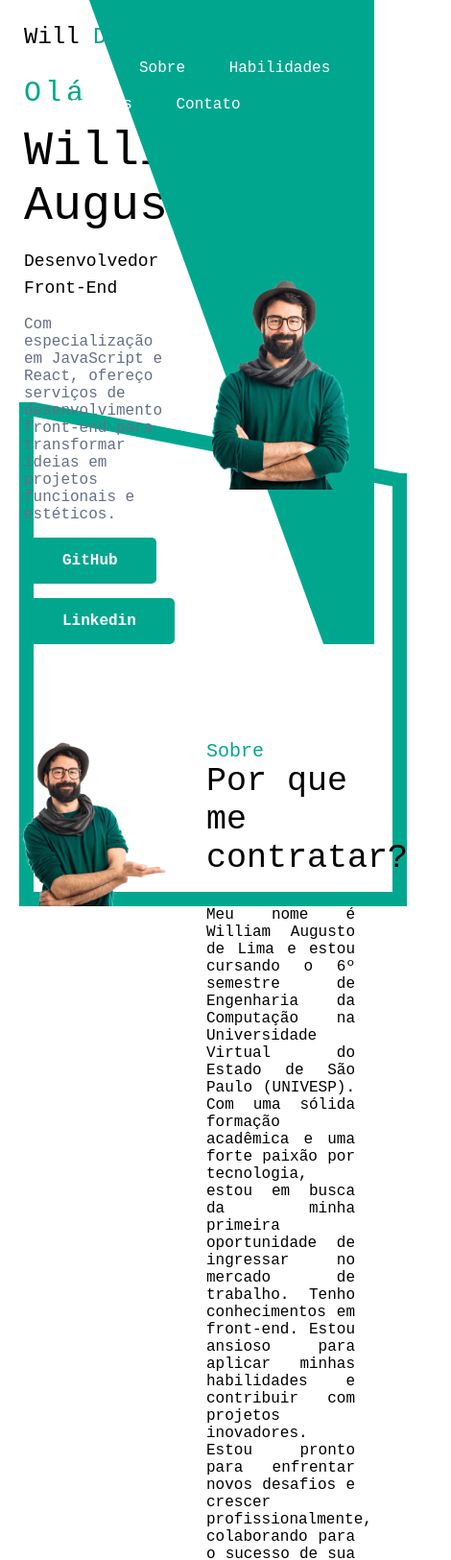
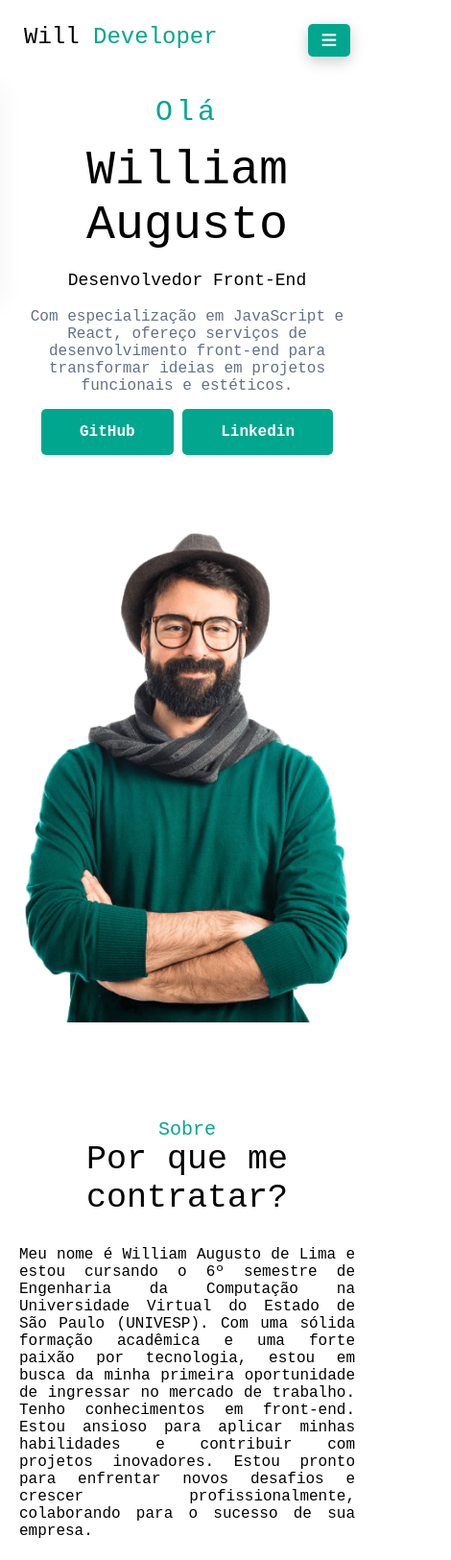
Before and after one commit to will-developer/Portifolio, a plain HTML site: page index.html in a window 390 px wide. Shown: the top 1625 px of the page at 96% size, 470 px wide, since content can reach past the window. Drawn offline with Linux system fonts and the light colour scheme.

Commit message:
responsividade

```diff
--- a/css/style.css
+++ b/css/style.css
@@ -150,6 +150,24 @@ img{
 
 .navbar.sticky .nav-link{
   color: var(--principal)
+}
+
+.menu-btn{
+  background-color: var(--principal);
+  height: 34px;
+  width: 44px;
+  box-shadow: var(--sombra-preta);
+  border-radius: 5px;
+  line-height: 38px;
+  text-align: center;
+  color: var(--branco);
+  font-size: 17px;
+  display: none;
+}
+
+.navbar.sticky .menu-btn{
+  color: var(--principal);
+  background-color: var(--branco);
 }
 
 /* ========== Home ========= */
@@ -399,6 +417,7 @@ font-size: 24px;
   background-color: var(--branco);
   margin-right: 20px;
   color: var(--principal);
+  margin-bottom: 20px;
   transition: all 0.3s ease;
 }
 
@@ -406,6 +425,10 @@ font-size: 24px;
 .portfolio-filter button.active {
   background-color: var(--principal);
   color: white;
+}
+
+.portfolio-filter button:last-child {
+  margin: 0;
 }
 
 .portfolio-item{
@@ -607,3 +630,99 @@ font-size: 24px;
   font-weight: 300;
   margin: 8px 0 0;
 }
+
+@media (max-width: 991px) {
+  .menu {
+    position: fixed;
+    left: -100%;
+    top: 80px;
+    flex-direction: column;
+    background-color: var(--principal);
+    width: 100%;
+    text-align: center;
+    box-shadow: 0 10px 27px rgba(0,0,0,.05);
+    transition: all 0.5s ease
+  }
+
+  .menu.active{
+    left: 0;
+  }
+
+  .navbar.sticky .menu{
+    background-color: var(--branco);
+    top: 65px;
+  }
+
+  .nav-item{
+    display: block;
+    margin: 6px 0;
+  }
+
+  .navbar.sticky .nav-link{
+    color: var(--principal);
+  }
+
+  .menu-btn{
+    display: block;
+    z-index: 999;
+  }
+
+  .hero-shape {
+    display: none;
+  }
+
+  .home-text {
+    text-align: center;
+    margin-top: 20px;
+  }
+
+  .home-text,
+  .home-image{
+    flex: 0 0 100%;
+    max-width: 100%;
+  }
+
+  .home-image{
+    display: flex;
+    justify-content: center;
+  }
+
+  .img-box{
+  margin-top: 30px;
+  }
+
+  .about-image {
+    display: none;
+  }
+
+  .about-content {
+    flex: 0 0 75%;
+    max-width: 75%;
+  }
+
+  .section-title {
+    text-align: center;
+  }
+
+  .portfolio-item,
+  .skill-item {
+    flex: 0 0 50%;
+    max-width: 50%;
+  }
+}
+
+@media (max-width: 767px) {
+  .skill-item,
+  .portfolio-item,
+  .contact-item,
+  .w-50,
+  .about-content{
+    flex: 0 0 100%;
+    max-width: 100%;
+  }
+
+  .hardskill-item{
+    flex: 0 0 50%;
+    max-width: 50%;
+  }
+}
--- a/index.html
+++ b/index.html
@@ -19,13 +19,18 @@
       <div class="row justify-content-between">
         <div class="logo"><a href="index.html">Will <span>Developer</span></a>
         </div>
-        <ul class="menu">
-          <li class="nav-item"><a href="#home" class="nav-link active">Home <span></span></a></li>
-          <li class="nav-item"><a href="#about" class="nav-link">Sobre <span></span></a></li>
-          <li class="nav-item"><a href="#skill" class="nav-link">Habilidades <span></span></a></li>
-          <li class="nav-item"><a href="#portfolio" class="nav-link">Projetos <span></span></a></li>
-          <li class="nav-item"><a href="#contact" class="nav-link">Contato <span></span></a></li>
-        </ul>
+        <div class="links">
+          <ul class="menu">
+            <li class="nav-item"><a href="#home" class="nav-link active">Home</a></li>
+            <li class="nav-item"><a href="#about" class="nav-link">Sobre</a></li>
+            <li class="nav-item"><a href="#skill" class="nav-link">Habilidades</a></li>
+            <li class="nav-item"><a href="#portfolio" class="nav-link">Projetos</a></li>
+            <li class="nav-item"><a href="#contact" class="nav-link">Contato</a></li>
+          </ul>
+        </div>
+        <div class="menu-btn">
+          <i class="fas fa-bars"></i>
+        </div>
       </div>
     </div>
   </nav>
@@ -56,7 +61,7 @@
   <!-- ==========Começo da Seção 'Sobre'========== -->
   <section class="about-section section-padding" id="about">
     <div class="container">
-      <div class="row">
+      <div class="row align-items-center justify-content-center">
         <div class="about-image">
           <div class="img-box">
             <img src="images/about_hero.png" alt="homem apontando para a aba sobre mim"> <!-- a definir -->
--- a/js/main.js
+++ b/js/main.js
@@ -6,6 +6,23 @@ window.onscroll = () => {
     ? navbar.classList.add('sticky')
     : navbar.classList.remove('sticky');
 };
+
+// nav-toggle
+const navMenu = document.querySelector('.menu');
+const navToggle = document.querySelector('.menu-btn');
+if (navToggle) {
+  navToggle.addEventListener('click', () => {
+    navMenu.classList.toggle('active');
+  });
+}
+//fechar menu quando o link é clicado
+const navLink = document.querySelectorAll('.nav-link');
+function linkAction() {
+  const navMenu = document.querySelector('.menu');
+  navMenu.classList.remove('active');
+}
+
+navLink.forEach((n) => n.addEventListener('click', linkAction));
 
 // filtro do portifolio
 const FilterContainer = document.querySelector('.portfolio-filter');
```
